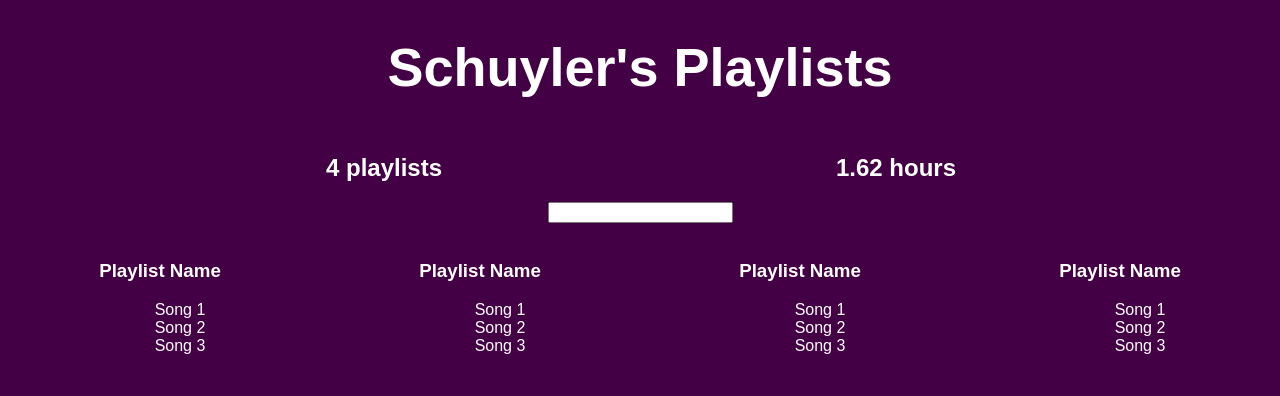
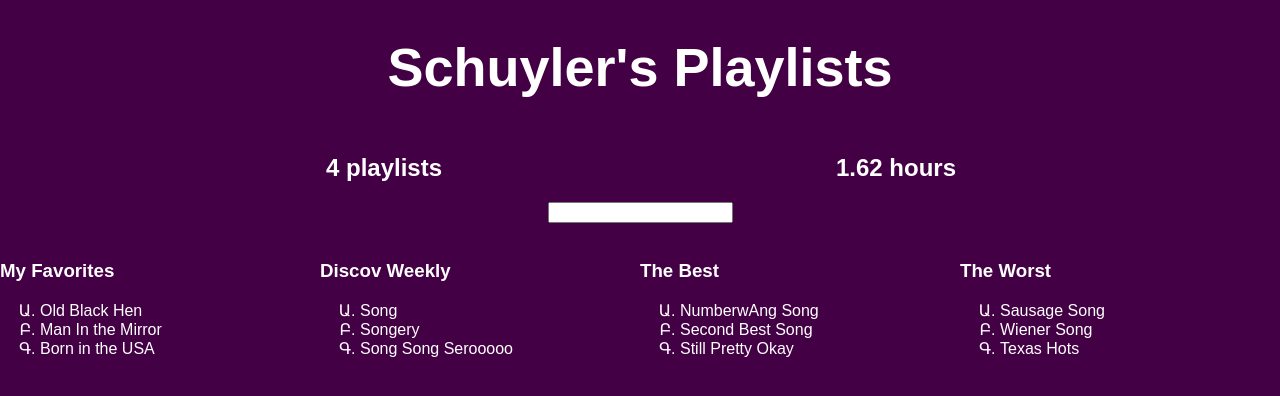
Before and after one commit to schuylermk/better-playlists, a React (Create React App) app: page / in a window 1280 px wide. Shown: the top 396 px of the page. Built offline with nearby package versions, Linux system fonts and the light colour scheme.

Commit message:
Dynamically list fake server data playlists

```diff
--- a/src/App.css
+++ b/src/App.css
@@ -2,7 +2,7 @@
   text-align: center;
 }
 li {
-  list-style: none;
+  list-style: armenian;
 }
 
 .App-logo {
@@ -21,7 +21,7 @@ li {
   font-size: large;
 }
 
-@keyframes App-logo-spin {
+/* @keyframes App-logo-spin {
   from { transform: rotate(0deg); }
   to { transform: rotate(360deg); }
-}
+} */
--- a/src/App.js
+++ b/src/App.js
@@ -28,9 +28,9 @@ let fakeServerData = {
       {
         name: 'The Best',
         songs: [
-          {name: 'Number One Song', duration: 750000},
+          {name: 'NumberwAng Song', duration: 750000},
           {name: 'Second Best Song', duration: 600000},
-          {name: 'Still Pretty Good', duration: 590000}
+          {name: 'Still Pretty Okay', duration: 590000}
         ]
       },
       {
@@ -65,8 +65,7 @@ class HoursCounter extends Component {
     }, 0)
     return (
       <div style={{...defaultStyle, width: "40%", display:'inline-block'}}>
-        <h2>{((totalDuration / (1000) / (60 * 60)).toFixed(2))} hours</h2>
-        {/* <h2>{allSongs.length} hours</h2> */}
+        <h2>{((totalDuration/(1000)/(3600)).toFixed(2))} hours</h2>
       </div>
     );
   }
@@ -83,14 +82,19 @@ class Filter extends Component {
 }
 class Playlist extends Component {
   render() {
+    let playlist = this.props.playlist
     return (
-      <div style={{...defaultStyle, display:"inline-block", width: "25%"}}>
+      <div style={{...defaultStyle,
+      display:'inline-block',
+      width: '25%',
+      'textAlign': 'left'
+      }}>
         <img  />
-        <h3>Playlist Name</h3>
+        <h3>{playlist.name}</h3>
         <ul>
-          <li>Song 1</li>
-          <li>Song 2</li>
-          <li>Song 3</li>
+          {playlist.songs.map(song =>
+            <li>{song.name}</li>
+          )}
         </ul>
       </div>
     );
@@ -102,28 +106,29 @@ class App extends Component {
     super();
     this.state = {serverData: {}}
   }
-
   componentDidMount() {
     setTimeout(() => {
       this.setState({serverData: fakeServerData});
-    }, 100);
+    }, 1000);
   }
   render() {
     return (
       <div className="App">
         {this.state.serverData.user ?
+
           <div>
-        <h1 style={{ ...defaultStyle, 'fontSize': '54px'}}>
-          {this.state.serverData.user.name}'s Playlists
-        </h1>
+            <h1 style={{ ...defaultStyle, 'fontSize': '54px'}}>
+              {this.state.serverData.user.name}'s Playlists
+            </h1>
             <PlaylistCounter playlists={this.state.serverData.user.playlists} />
             <HoursCounter playlists={this.state.serverData.user.playlists}/>
             <Filter />
-            <Playlist />
-            <Playlist />
-            <Playlist />
-            <Playlist />
-          </div>: <h2 style={defaultStyle}>Loading...</h2>
+              {this.state.serverData.user.playlists.map(playlist =>
+                <Playlist playlist={playlist}/>
+              )}
+          </div> :
+
+        <h2 style={defaultStyle}>Loading...</h2>
         }
 
       </div>
```
